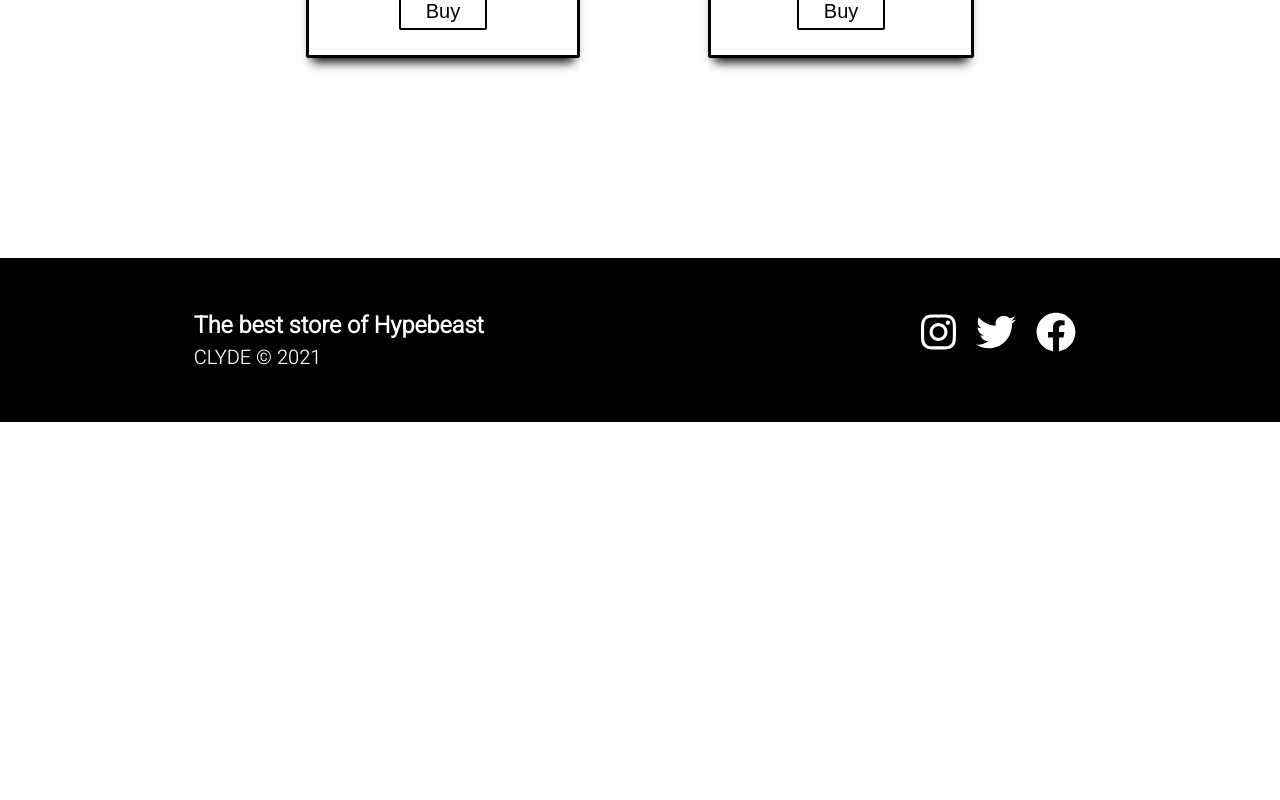
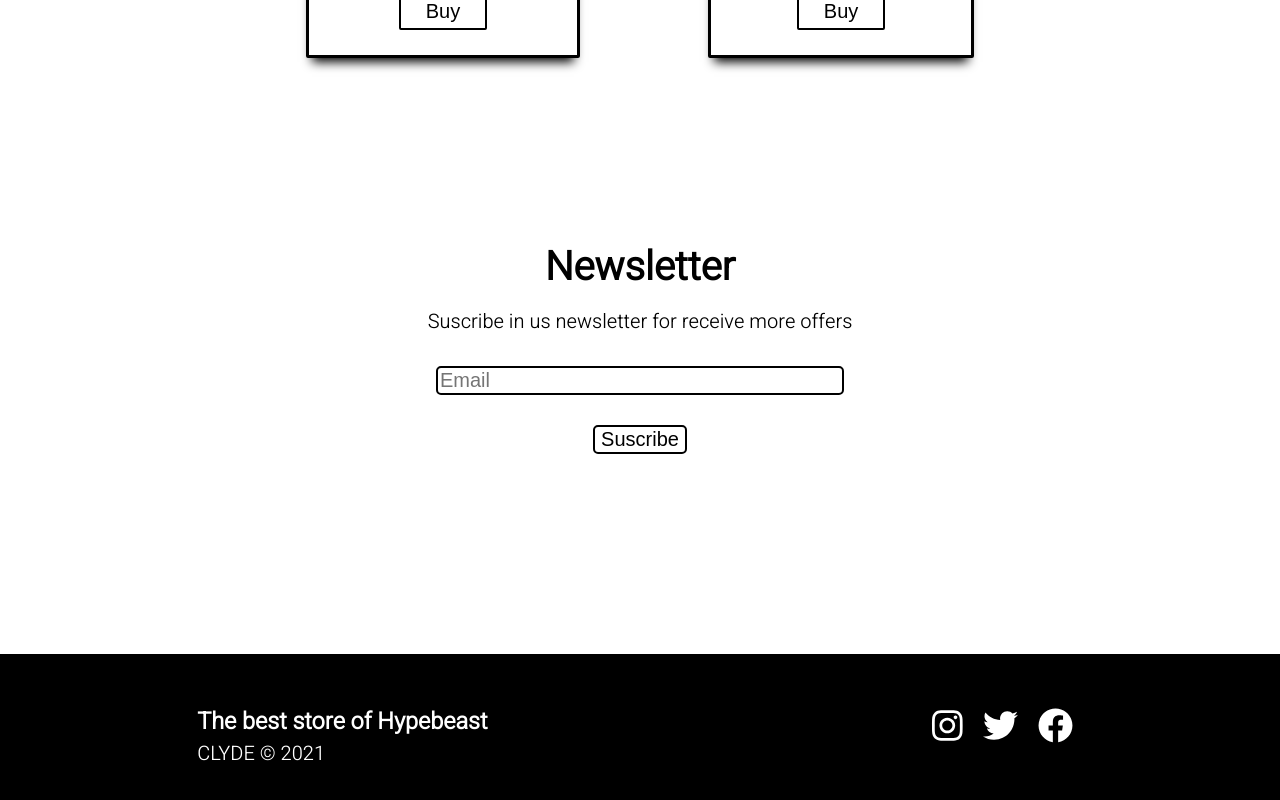
Before and after one commit to JoacoBriz/ecommerce-Brizuela, a React (Create React App) app: page / in a window 1280 px wide. Shown: the part 2837-3637 px from the top of the page. Before the commit the page ends 3259 px from the top, so only its background shows below. Built offline with nearby package versions, Linux system fonts and the light colour scheme.

Commit message:
newsletterAdd

```diff
--- a/src/App.js
+++ b/src/App.js
@@ -4,6 +4,7 @@ import { Carousel } from './components/carousel/Carousel';
 import { MainIndex } from './components/main/MainIndex';
 import { ItemListContainer } from './components/itemList/ItemListContainer';
 import { Footer } from './components/footer/Footer';
+import { Newsletter } from './components/newsletter/Newsletter';
 
 function App() {
   return (
@@ -12,6 +13,7 @@ function App() {
       <MainIndex />
       <CarouselSlider slides={Carousel}/>
       <ItemListContainer />
+      <Newsletter />
       <Footer />
     </>
   );
--- a/src/components/footer/footerStyles.css
+++ b/src/components/footer/footerStyles.css
@@ -28,6 +28,6 @@
 }
 
 .socialMediaLinks li{
-  font-size: 40px;
+  font-size: 35px;
   margin: 0px 10px;
 }
--- a/src/components/itemList/itemListStyles.css
+++ b/src/components/itemList/itemListStyles.css
@@ -1,7 +1,7 @@
 .productsContainer{
   font-family: 'Heebo', sans-serif;
   margin-top: 420px;
-  margin-bottom: 170px;
+  margin-bottom: 150px;
 }
 
 .newCategory{
--- /dev/null
+++ b/src/components/newsletter/Newsletter.js
@@ -0,0 +1,15 @@
+import './NewsletterStyles.css';
+
+export const Newsletter = () => {
+  function suscribeNewsletter () {
+    alert('Thanks for suscribe in us Newsletter!');
+  }
+  return(
+    <div className='newsletterContainer'>
+      <h3>Newsletter</h3>
+      <p>Suscribe in us newsletter for receive more offers</p>
+      <input type="email" placeholder='Email'/>
+      <button onClick={suscribeNewsletter}>Suscribe</button>
+    </div>
+  )
+}
--- /dev/null
+++ b/src/components/newsletter/NewsletterStyles.css
@@ -0,0 +1,38 @@
+.newsletterContainer{
+  font-family: 'Heebo', sans-serif;
+  text-align: center;
+  margin-bottom: 200px;
+}
+
+.newsletterContainer h3{
+  font-size: 40px;
+  margin: 0px;
+}
+
+.newsletterContainer p{
+  margin: 10px 0px 30px 0px;
+  font-size: 20px;
+}
+
+.newsletterContainer input{
+  font-size: 20px;
+  border: 2px solid #000;
+  border-radius: 5px;
+  width: 400px;
+}
+
+.newsletterContainer button{
+  display: block;
+  margin: auto;
+  margin-top: 30px;
+  font-size: 20px;
+  border: 2px solid #000;
+  border-radius: 5px;
+  background-color: #fff;
+  transition: 0.3s ease;
+}
+
+.newsletterContainer button:hover{
+  background-color: #000;
+  color: #fff;
+}
```
